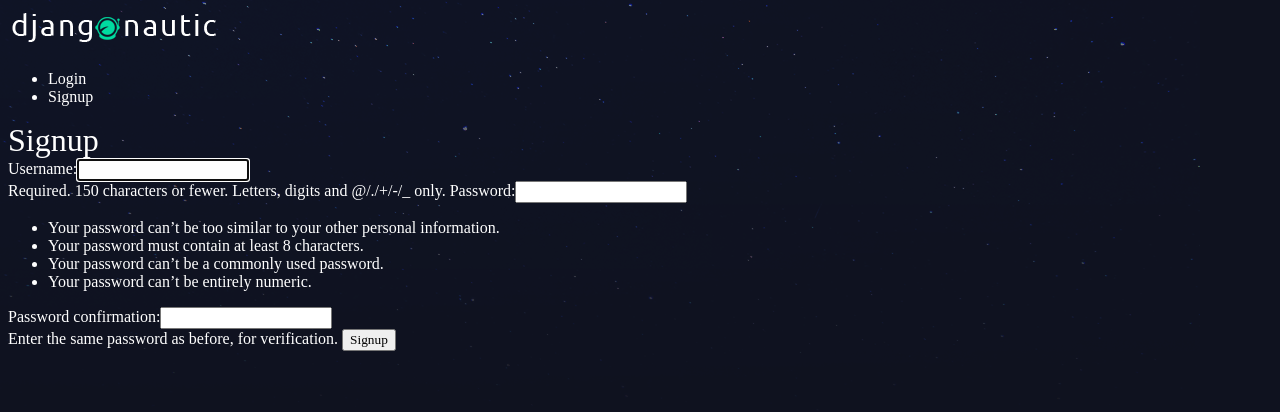
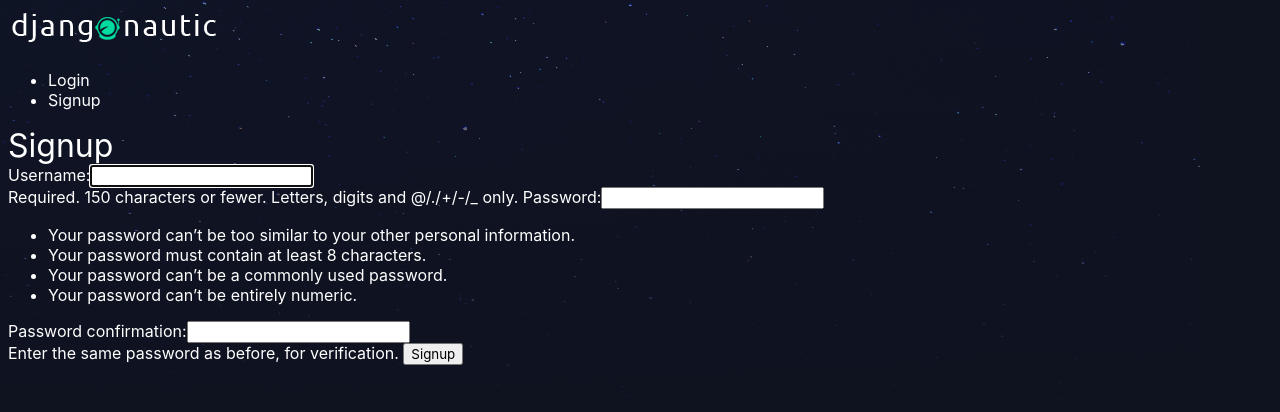
Before and after one commit to gabrielfeitosa00/djangonautic, a Django app: page /accounts/signup/ in a window 1280 px wide. Shown: the top 412 px of the page. Run offline with Django 3.2, Linux system fonts and the light colour scheme.

Commit message:
fixed fonts and homepage

```diff
--- a/assets/styles.css
+++ b/assets/styles.css
@@ -6,7 +6,7 @@ body{
 }
 
 body *{
-    font-family: Ubuntu;
+    font-family: -apple-system, BlinkMacSystemFont, 'Segoe UI', Roboto, Oxygen, Ubuntu, Cantarell, 'Open Sans', 'Helvetica Neue', sans-serif;
 }
 
 h1, h2, h3, h4, h5{
--- a/djangonautic/urls.py
+++ b/djangonautic/urls.py
@@ -4,12 +4,13 @@ from . import views
 from django.contrib.staticfiles.urls import staticfiles_urlpatterns
 from django.conf.urls.static import static
 from django.conf import settings
+from articles import views  as article_views
 urlpatterns = [
     path('admin/', admin.site.urls),
     path('accounts/', include('accounts.urls')),
     path('articles/', include('articles.urls')),
     path('about/', views.about),
-    path('',views.homepage),
+    path('',article_views.article_list,name="home"),
 
 ]
 
--- a/templates/base_layout.html
+++ b/templates/base_layout.html
@@ -7,11 +7,12 @@
         <meta charset="UTF-8">
         <meta name="viewport" content="width=device-width, initial-scale=1.0">
         <title>Djangonauts</title>
+        <link href="https://fonts.googleapis.com/css2?family=Ubuntu&display=swap" rel="stylesheet">
         <link rel="stylesheet" href="{% static 'styles.css' %}">
     </head>
 
     <body>
-        <h1><a href="{% url 'articles:list' %}"><img src="{% static 'logo.png' %}" alt=""></a></h1>
+        <h1><a href="{% url 'home' %}"><img src="{% static 'logo.png' %}" alt=""></a></h1>
         <nav>
             <ul>
                 {% if user.is_authenticated %}
```
